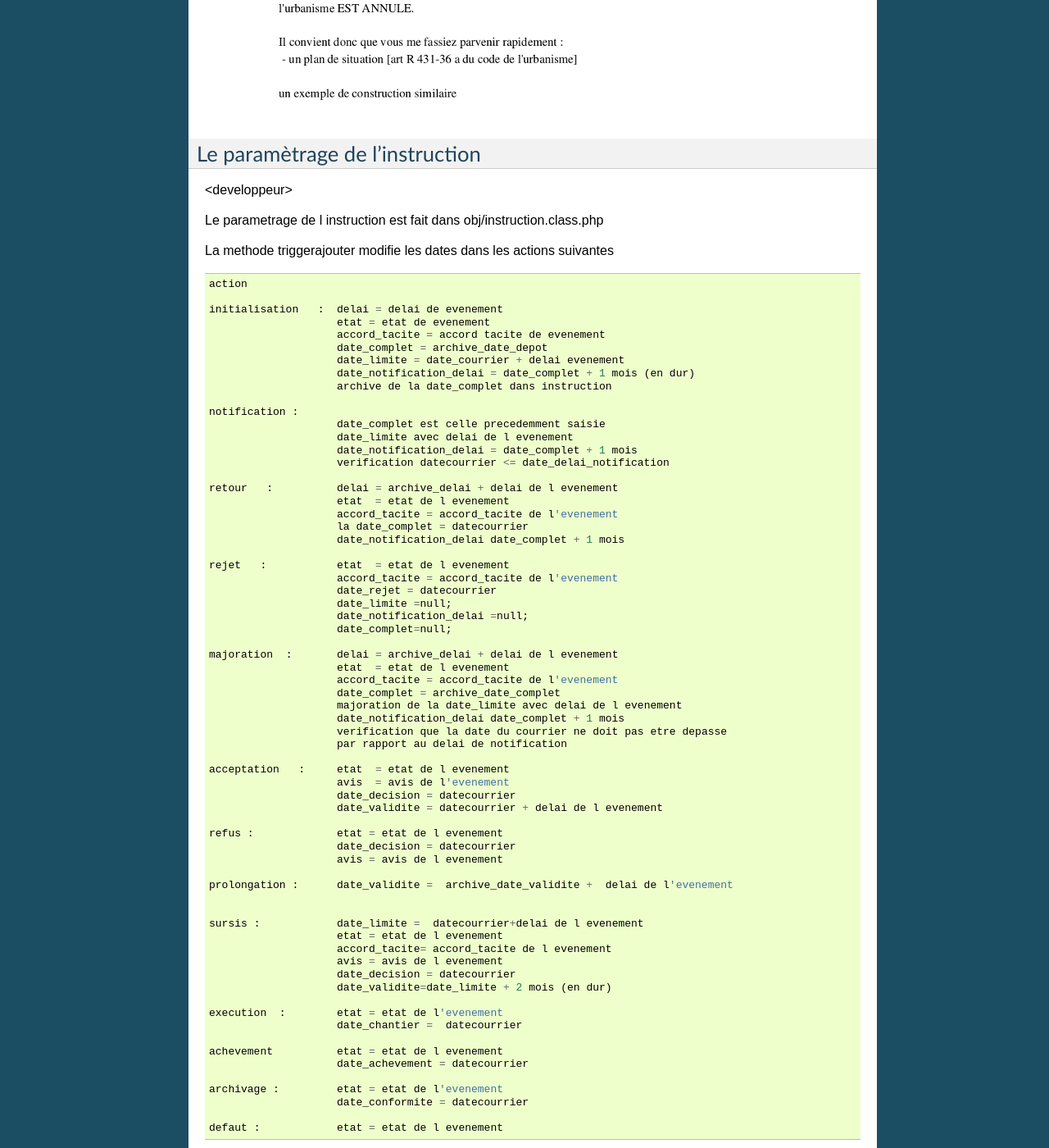
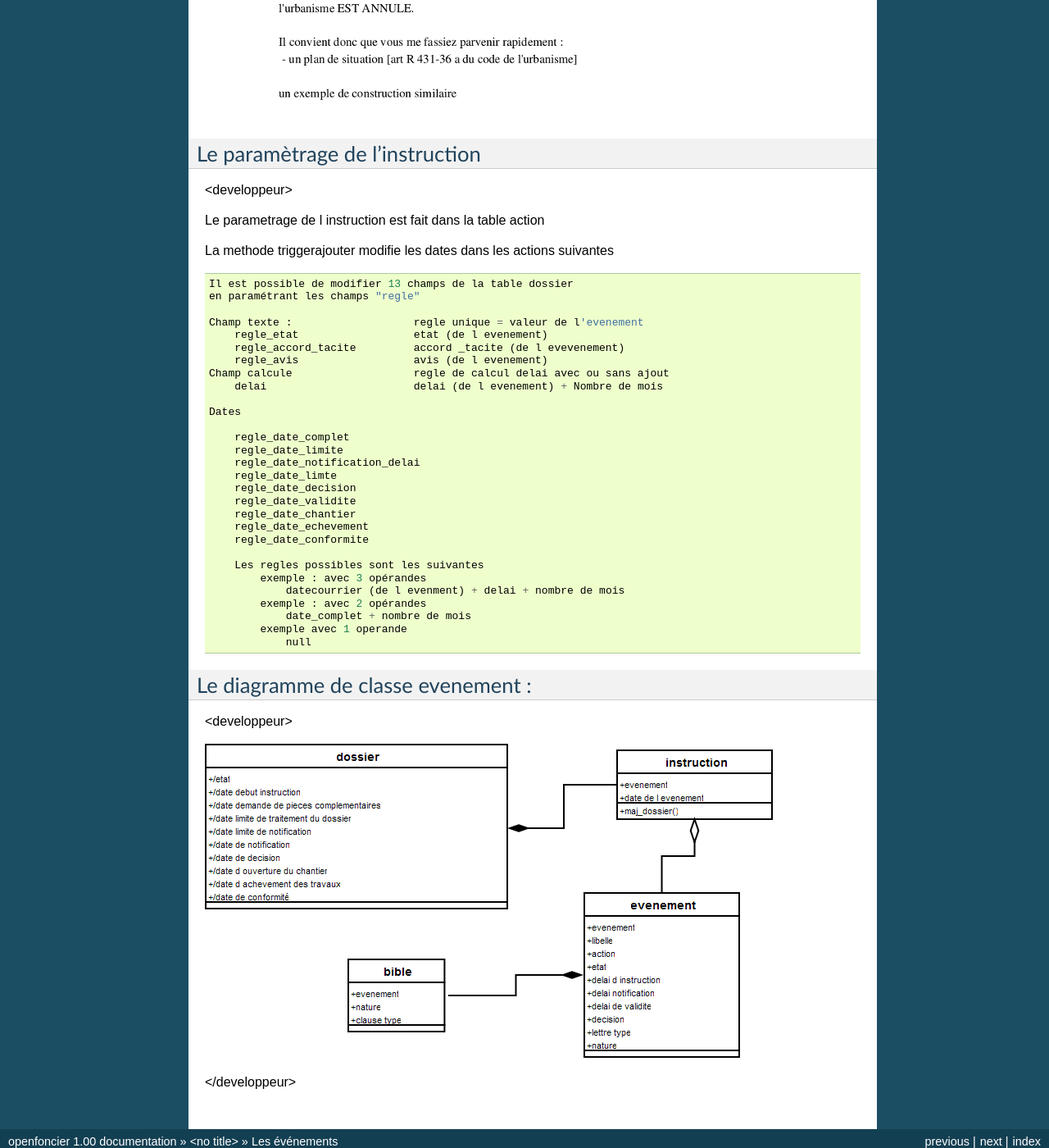
Before and after one commit to mpavaux/openads-documentation, a Sphinx documentation site: the page built from source/parametrage/evenement.rst, in a window 1280 px wide and 1400 px high, scrolled down 4013 px. Shown: the whole window at 82% size. Built offline with Sphinx 7.4.7, drawn with Linux system fonts in a browser that asks for light colours; some of the changed text lies outside the part shown.

Commit message:
mise a niveau action

```diff
--- a/source/parametrage/evenement.rst
+++ b/source/parametrage/evenement.rst
@@ -126,87 +126,41 @@
 
 <developpeur>
 
-Le parametrage de l instruction est fait dans obj/instruction.class.php
+Le parametrage de l instruction est fait dans la table action
 
 La methode triggerajouter modifie les dates dans les actions suivantes ::
 
-        action
+        Il est possible de modifier 13 champs de la table dossier
+        en paramétrant les champs "regle"
 
-        initialisation   :  delai = delai de evenement
-                            etat = etat de evenement
-                            accord_tacite = accord tacite de evenement
-                            date_complet = archive_date_depot
-                            date_limite = date_courrier + delai evenement
-                            date_notification_delai = date_complet + 1 mois (en dur)
-                            archive de la date_complet dans instruction
+        Champ texte :                   regle unique = valeur de l'evenement
+            regle_etat                  etat (de l evenement)
+            regle_accord_tacite         accord _tacite (de l evevenement)
+            regle_avis                  avis (de l evenement)
+        Champ calcule                   regle de calcul delai avec ou sans ajout
+            delai                       delai (de l evenement) + Nombre de mois
 
-        notification :
-                            date_complet est celle precedemment saisie
-                            date_limite avec delai de l evenement
-                            date_notification_delai = date_complet + 1 mois
-                            verification datecourrier <= date_delai_notification
+        Dates
 
-        retour   :          delai = archive_delai + delai de l evenement
-                            etat  = etat de l evenement
-                            accord_tacite = accord_tacite de l'evenement
-                            la date_complet = datecourrier
-                            date_notification_delai date_complet + 1 mois
+            regle_date_complet
+            regle_date_limite
+            regle_date_notification_delai
+            regle_date_limte
+            regle_date_decision
+            regle_date_validite
+            regle_date_chantier
+            regle_date_echevement
+            regle_date_conformite
 
-        rejet   :           etat  = etat de l evenement
-                            accord_tacite = accord_tacite de l'evenement
-                            date_rejet = datecourrier
-                            date_limite =null;
-                            date_notification_delai =null;
-                            date_complet=null;
-
-        majoration  :       delai = archive_delai + delai de l evenement
-                            etat  = etat de l evenement
-                            accord_tacite = accord_tacite de l'evenement
-                            date_complet = archive_date_complet
-                            majoration de la date_limite avec delai de l evenement
-                            date_notification_delai date_complet + 1 mois
-                            verification que la date du courrier ne doit pas etre depasse
-                            par rapport au delai de notification
-
-        acceptation   :     etat  = etat de l evenement
-                            avis  = avis de l'evenement
-                            date_decision = datecourrier
-                            date_validite = datecourrier + delai de l evenement
-
-        refus :             etat = etat de l evenement
-                            date_decision = datecourrier
-                            avis = avis de l evenement
-
-        prolongation :      date_validite =  archive_date_validite +  delai de l'evenement
+            Les regles possibles sont les suivantes
+                exemple : avec 3 opérandes
+                    datecourrier (de l evenment) + delai + nombre de mois
+                exemple : avec 2 opérandes
+                    date_complet + nombre de mois
+                exemple avec 1 operande
+                    null
 
 
-        sursis :            date_limite =  datecourrier+delai de l evenement
-                            etat = etat de l evenement
-                            accord_tacite= accord_tacite de l evenement
-                            avis = avis de l evenement
-                            date_decision = datecourrier
-                            date_validite=date_limite + 2 mois (en dur)
-
-        execution  :        etat = etat de l'evenement
-                            date_chantier =  datecourrier
-
-        achevement          etat = etat de l evenement
-                            date_achevement = datecourrier
-
-        archivage :         etat = etat de l'evenement
-                            date_conformite = datecourrier
-
-        defaut :            etat = etat de l evenement
-
-
-<Proposition> ::
-
-    saisie de regle dans un textarea dans la table action
-    ou table fille regle_action ?
-
-</proposition>
-
-</developpeur>
 
 
 Le diagramme de classe evenement :
```
